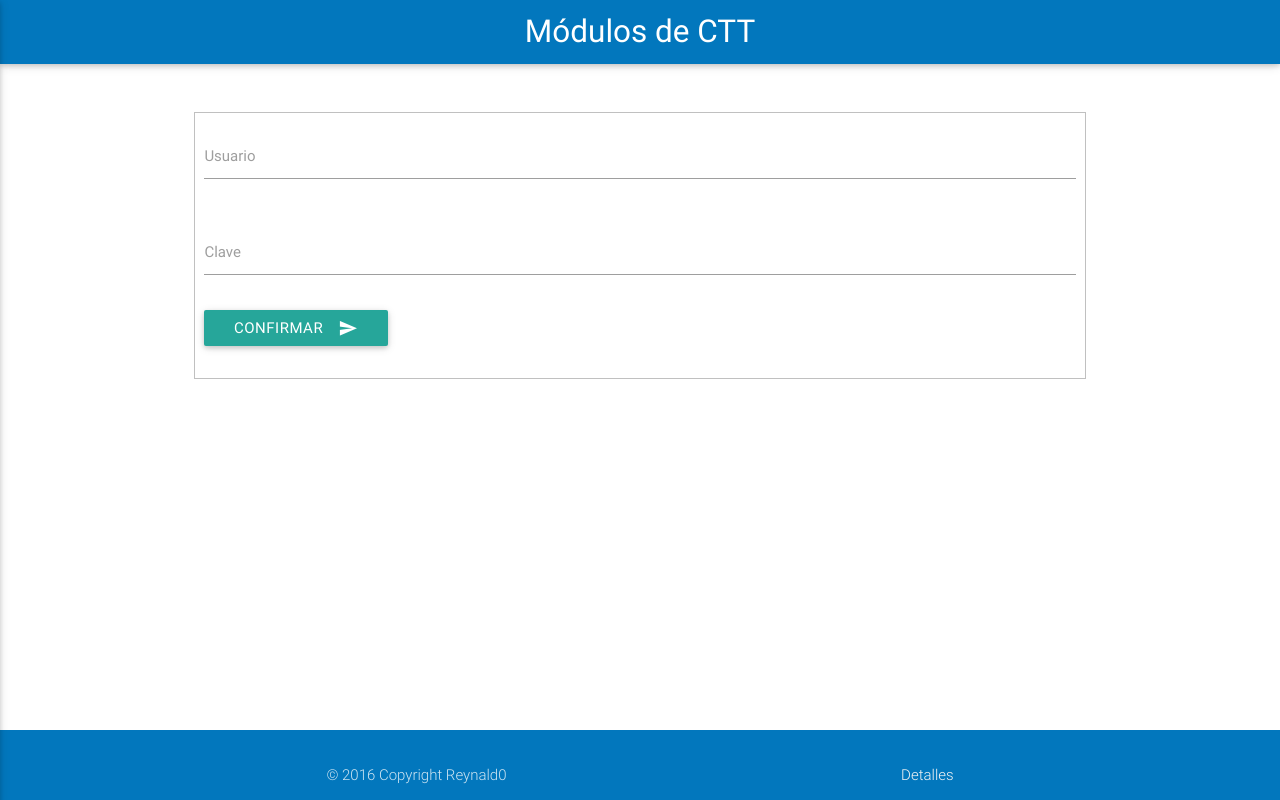
After one commit to Reynald0/MOIT, a Django app: page /login/ in a window 1280 px wide. The commit adds this page. Run offline with Django 3.2, Linux system fonts and the light colour scheme; some libraries are stand-ins or nearby versions.

Commit message:
Sesión de usuarios
** Ahora los usuarios pueden iniciar sesion y cerrarla.

```diff
--- a/MOIT/urls.py
+++ b/MOIT/urls.py
@@ -21,4 +21,6 @@ urlpatterns = [
     url(r'^admin/', admin.site.urls),
     #url(r'', include('modulos.urls')),
     url(r'^$', inicio, name='inicio'),
+    url(r'^login/$', login_persona, name='login_persona'),
+    url(r'^logout/$', logout_persona, name='logout_persona'),
 ]
--- /dev/null
+++ b/modulos/forms.py
@@ -0,0 +1,14 @@
+# -*- encoding: utf-8 -*-
+from django import forms
+from django.contrib.auth.models import User
+
+class LogPersona(forms.Form):
+    usuario = forms.CharField(min_length=5,widget=forms.TextInput(attrs={'id': 'Usuario'}))
+    clave = forms.CharField(min_length=5, widget=forms.PasswordInput(attrs={'id': 'Clave'}))
+
+    def clean_usuario(self):
+        #Comprueba que exista un username en la base de datos
+        usuario = self.cleaned_data['usuario']
+        if not User.objects.filter(username=usuario.title()):
+            raise forms.ValidationError('El nombre de usuario no existe!')
+        return usuario
--- a/modulos/views.py
+++ b/modulos/views.py
@@ -1,9 +1,50 @@
-from django.shortcuts import render
+from django.shortcuts import render, redirect
 from django.utils import timezone
 import datetime
 from .models import Modulo
+from .forms import LogPersona
+from django.contrib.auth import authenticate, login, logout
 
 def inicio(request):
 	fecha_actual = datetime.datetime.now() - datetime.timedelta(hours=5)
 	modulos = Modulo.objects.all()
 	return render(request, 'inicio.html', {'fecha_actual': fecha_actual, 'modulos': modulos })
+
+
+def login_persona(request):
+    error = False
+    if request.method == 'POST': #Si el formulario envia algo con el metodo POST
+        form = LogPersona(request.POST) #Se crea el objeto form, a este objeto se le asigna el modelo LogPersona
+        if form.is_valid(): #Si el formulario es valido
+            usuario = request.POST.get('usuario') #Se obtiene el valor del campo usuario
+            clave = request.POST.get('clave') #Se obtiene el valor del campo clave
+            # Se crea un objeto individuo el cual es la autenticacion con las variables usuario y clave
+            usuario_persona = authenticate(username=usuario.title(), password=clave)
+            # Si existe algun  usuario_persona, es decir, ha sido registrado el usuario que se trata de logear
+            if usuario_persona is not None:
+                # Si el individuo esta activo en el sistema (osea no esta dado de baja)
+                # No estoy seguro de esto!
+                if usuario_persona.is_active:
+                    login(request, usuario_persona) # Se usa el metodo log() que recibe como argumento a request y al objeto individuo
+                    # Se redirige al la vista llamada inicio.
+                    # Para saber como se llama cada vista hay que ver el valor de la variable 'name' en el urls.py
+                    # En este caso la url llamada inicio es el inicio del sitio web
+                    return redirect('inicio')
+            else: # De lo contrario, el usuario no ha sido registrado
+                error = True
+                # Regresa el html 'login' renderizado y con el formulario rellenado a como lo dejo la persona
+                # tambien la variable error (Booleano)
+                return render(request, 'login.html', {'form' : form, 'error': error})
+        else: # De lo contrario, el formulario no es valido
+            # Regresa el html 'login' renderizado con la variable form, que es el formulario previamente rellenado
+            return render(request, 'login.html', {'form' : form})
+    else: #De lo contrario, la persona esta apenas por registrarse
+        #Se crea el bojeto form con el formulario LogPersona
+        form = LogPersona()
+        #Regresa el html 'login' renderizado con la variable form en blanco.
+        return render(request, 'login.html', {'form' : form})
+
+def logout_persona(request): #Se define la funcion logout_persona el cual es el nombre de la vista a mostrar
+    logout(request) #Se usa el metodo logout() que recibe el request
+    # Regresa la vista inicio y como inicio necesita request, entonces se le pasa el request de log_persona
+    return redirect('inicio')
--- /dev/null
+++ b/static/css/custom.css
@@ -0,0 +1,59 @@
+/*!
+ * Hoja de estilo custom para hacer funcionar ciertos elementos
+ * Copyright 2014-2015 Materialize
+ * MIT License (https://raw.githubusercontent.com/Dogfalo/materialize/master/LICENSE)
+ */
+
+ /* Footer siempre al final sin importar el contenido.
+ * La pagina necesita tener las etiquetas <header> <main> y <footer> para que funcione.
+ */
+
+body {
+  display: flex;
+  min-height: 100vh;
+  flex-direction: column;
+}
+
+main {
+  flex: 1 0 auto;
+}
+
+footer .connect a {
+	float: left;
+	display: block;
+	height: 26px;
+	margin: 0 6px;
+}
+footer .connect a.facebook {
+	background-position: -48px 0;
+	width: 12px;
+}
+footer .connect a.twitter {
+	background-position: -48px -36px;
+	width: 38px;
+}
+footer .connect a.googleplus {
+	background-position: -48px -72px;
+	width: 25px;
+}
+footer .connect a.facebook:hover {
+	background-position: 0 0;
+}
+footer .connect a.twitter:hover {
+	background-position: 0 -36px;
+}
+footer .connect a.googleplus:hover {
+	background-position: 0 -72px;
+}
+/* Fin de Footer */
+
+/* CSS personalizado para darle color a la barra lateral */
+#mobile-demo li a{
+  color: white;
+}
+/* FIN de CSS personalizado para darle color a la barra lateral */
+
+
+footer .connect a {
+	background: url(../images/icons.png) no-repeat;
+}
--- /dev/null
+++ b/static/js/sitio.js
@@ -0,0 +1,8 @@
+$(document).ready(function(){
+  $('.button-collapse').sideNav();
+  $('select').material_select();
+  $(".dropdown-button").dropdown({
+    belowOrigin: true, // Displays dropdown below the button
+    hover: true, // Activate on hover
+  });
+});
--- a/templates/components/navbar.html
+++ b/templates/components/navbar.html
@@ -1,18 +1,12 @@
 <div class="navbar-fixed">
-  <!-- Dropdown Structure -->
-  <ul id="dropdown" class="dropdown-content">
-    <li><a href="#">Ver perfil</a></li>
-    <li class="divider"></li>
-    <li><a href="#">Salir</a></li>
-  </ul>
-  <ul id="dropdown-mobile" class="dropdown-content light-blue darken-3">
-    <li><a href="#">Ver perfil</a></li>
-    <li class="divider"></li>
-    <li><a href="#">Salir</a></li>
-  </ul>
   <nav class="light-blue darken-3">
       <div class="nav-wrapper">
         <a href="{% url 'inicio' %}" class="brand-logo center">Módulos de CTT</a>
+        <a href="#" data-activates="mobile-demo" class="button-collapse"><i class="material-icons">menu</i></a>
+        <ul class="right hide-on-med-and-down">
+        </ul>
+        <ul class="side-nav light-blue darken-3" id="mobile-demo"> <!-- Navbar para dispositivos moviles -->
+        </ul>
       </div>
     </nav>
 </div>
--- /dev/null
+++ b/templates/login.html
@@ -0,0 +1,33 @@
+{% extends 'components/base.html' %}
+{% load staticfiles %}
+{% block contenido %}
+{% if error %}
+		<div class="card-panel yellow lighten-1"><i class="material-icons left">error</i><b>Alerta!! Usuario y/o contraseña incorrecta.</b></div>
+{% endif %}
+<form method="POST" class="col s12" enctype="multipart/form-data" role="form" data-toggle="validator">
+  <fieldset>
+  {% csrf_token %}
+  {{ form.non_field_errors }}
+  {% for elemento in form %}
+  {% if elemento.errors %}
+  <div class="custom-error">
+    <b>{{ elemento.errors }}</b>
+  </div>
+  {% endif %}
+    <div class="row">
+      <div class="input-field col s12">
+          {{ elemento }}
+          <label for="{{ elemento.label }}" data-error="Incorrecto" data-success="Correcto!">{{ elemento.label }}</label>
+      </div>
+    </div>
+  {% endfor %}
+    <div class="row">
+      <div class="col s12">
+        <button class="btn waves-effect waves-light" type="submit" name="bHecho">Confirmar
+            <i class="material-icons right">send</i>
+          </button>
+      </div>
+    </div
+  </fieldset>
+</form>
+{% endblock contenido %}
```
Also changed, not shown: templates/components/navbar_options.html (added, +15 -0 lines), db.sqlite3.
